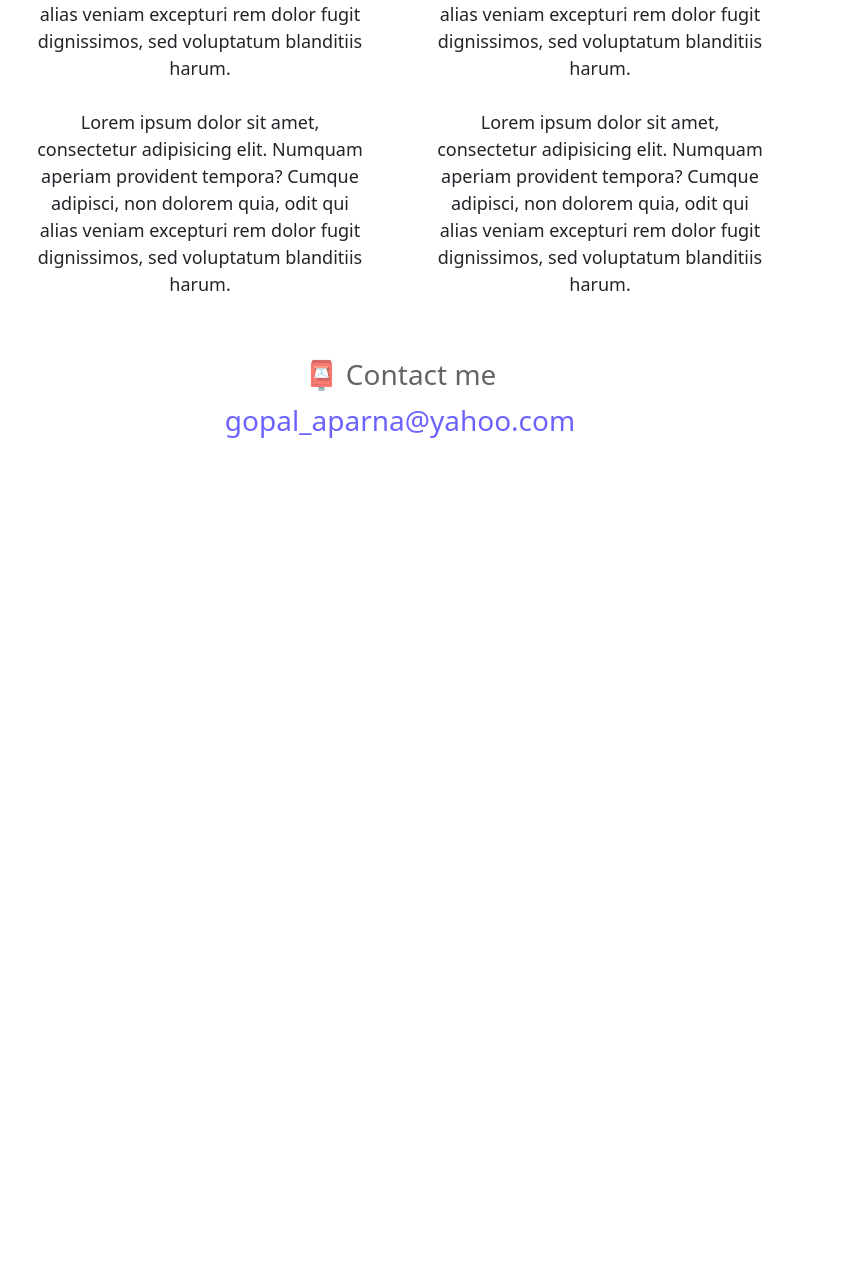
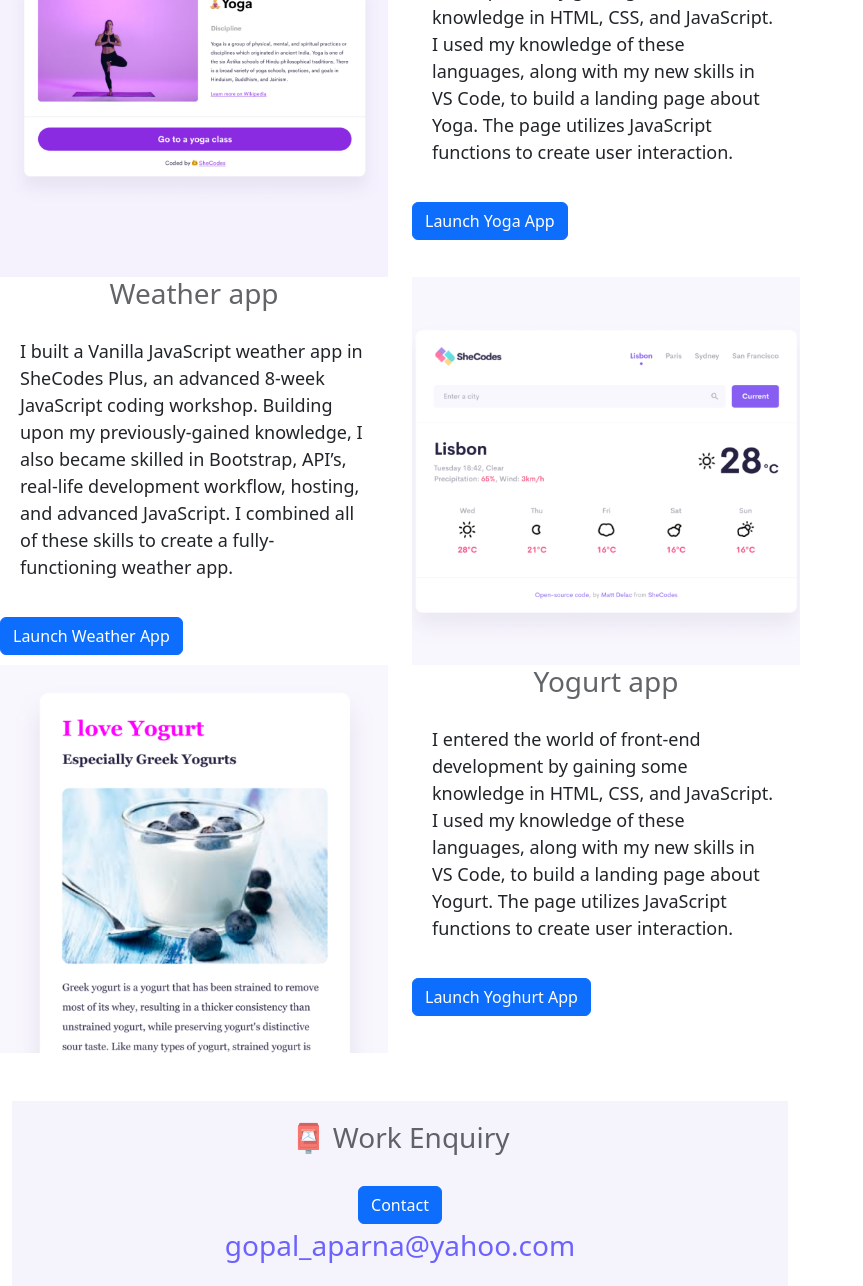
Before and after one commit to Aparnagopal/ResponsiveFinalProj, a plain HTML site: page work.html in a window 1280 px wide. Shown: the part 281-1567 px from the top of the page, without its empty margins (0-863 px from the left). Before the commit the page ends 800 px from the top, so only its background shows below. Drawn offline with nearby package versions, Linux system fonts and the light colour scheme.

Commit message:
Updates to the project
about, index, contact and work pages updated

```diff
--- a/style.css
+++ b/style.css
@@ -44,7 +44,6 @@ p {
   border-radius: 4px;
   font-size: 18px;
   line-height: 1.5;
-  text-align: center;
 }
 
 .navigation-links {
@@ -102,3 +101,13 @@ p {
 .about-img {
   width: 400px;
 }
+
+#contact {
+  background-color: #f5f3fb;
+  padding: 20px;
+  text-align: center;
+}
+
+#about-mywork {
+  text-align: center;
+}
--- a/work.html
+++ b/work.html
@@ -21,37 +21,92 @@
   </head>
   <body>
     <a href="index.html" class="homepage-link">Back to homepage</a>
-    <h1>About me</h1>
+    <br />
+    <h1>My Work</h1>
     <h3>Front-end developer from Thiruvananthapuram, India</h3>
-    <div class="about-paragraphs">
-      <p>
-        Lorem ipsum dolor sit amet, consectetur adipisicing elit. Numquam
-        aperiam provident tempora? Cumque adipisci, non dolorem quia, odit qui
-        alias veniam excepturi rem dolor fugit dignissimos, sed voluptatum
-        blanditiis harum.
-        <br />
-        <br />
-        Lorem ipsum dolor sit amet, consectetur adipisicing elit. Numquam
-        aperiam provident tempora? Cumque adipisci, non dolorem quia, odit qui
-        alias veniam excepturi rem dolor fugit dignissimos, sed voluptatum
-        blanditiis harum.
-      </p>
-      <p>
-        Lorem ipsum dolor sit amet, consectetur adipisicing elit. Numquam
-        aperiam provident tempora? Cumque adipisci, non dolorem quia, odit qui
-        alias veniam excepturi rem dolor fugit dignissimos, sed voluptatum
-        blanditiis harum.
-        <br />
-        <br />
-        Lorem ipsum dolor sit amet, consectetur adipisicing elit. Numquam
-        aperiam provident tempora? Cumque adipisci, non dolorem quia, odit qui
-        alias veniam excepturi rem dolor fugit dignissimos, sed voluptatum
-        blanditiis harum.
-      </p>
+    <br />
+    <div class="work-paragraphs">
+      <div class="row">
+        <div class="col">
+          <img
+            src="./images/yoga.png"
+            class="img-fluid mx-auto"
+            alt="Yoga App"
+          />
+        </div>
+        <div class="col">
+          <h3>Yoga app</h3>
+          <p>
+            I entered the world of front-end development by gaining some
+            knowledge in HTML, CSS, and JavaScript. I used my knowledge of these
+            languages, along with my new skills in VS Code, to build a landing
+            page about Yoga. The page utilizes JavaScript functions to create
+            user interaction.
+          </p>
+          <button class="btn btn-primary" type="submit">Launch Yoga App</button>
+        </div>
+      </div>
+      <div class="row">
+        <div class="col">
+          <h3>Weather app</h3>
+          <p>
+            I built a Vanilla JavaScript weather app in SheCodes Plus, an
+            advanced 8-week JavaScript coding workshop. Building upon my
+            previously-gained knowledge, I also became skilled in Bootstrap,
+            API’s, real-life development workflow, hosting, and advanced
+            JavaScript. I combined all of these skills to create a
+            fully-functioning weather app.
+          </p>
+          <button class="btn btn-primary" type="submit">
+            Launch Weather App
+          </button>
+        </div>
+        <div class="col">
+          <img
+            src="./images/weather.png"
+            class="img-fluid mx-auto"
+            alt="Weather App"
+          />
+        </div>
+      </div>
+      <div class="row">
+        <div class="col">
+          <img
+            src="./images/yogurt.png"
+            class="img-fluid mx-auto"
+            alt="Yogurt App"
+          />
+        </div>
+        <div class="col">
+          <h3>Yogurt app</h3>
+          <p>
+            I entered the world of front-end development by gaining some
+            knowledge in HTML, CSS, and JavaScript. I used my knowledge of these
+            languages, along with my new skills in VS Code, to build a landing
+            page about Yogurt. The page utilizes JavaScript functions to create
+            user interaction.
+          </p>
+          <button class="btn btn-primary" type="submit">
+            Launch Yoghurt App
+          </button>
+        </div>
+      </div>
     </div>
-    <div id="contact">
-      <h3>📮 Contact me</h3>
-      <a href="mailto:[email]" class="email-link">gopal_aparna@yahoo.com </a>
+    <br />
+    <br />
+    <div class="container">
+      <footer>
+        <div id="contact">
+          <h3>📮 Work Enquiry</h3>
+          <br />
+          <form action="contact.html">
+            <button class="btn btn-primary" type="submit">Contact</button>
+          </form>
+          <a href="mailto:[email]" class="email-link"
+            >gopal_aparna@yahoo.com
+          </a>
+        </div>
+      </footer>
     </div>
   </body>
 </html>
```
Also changed, not shown: about.html (+13 -2 lines), contact.html (+1 -28 lines), index.html (+2 -0 lines).
